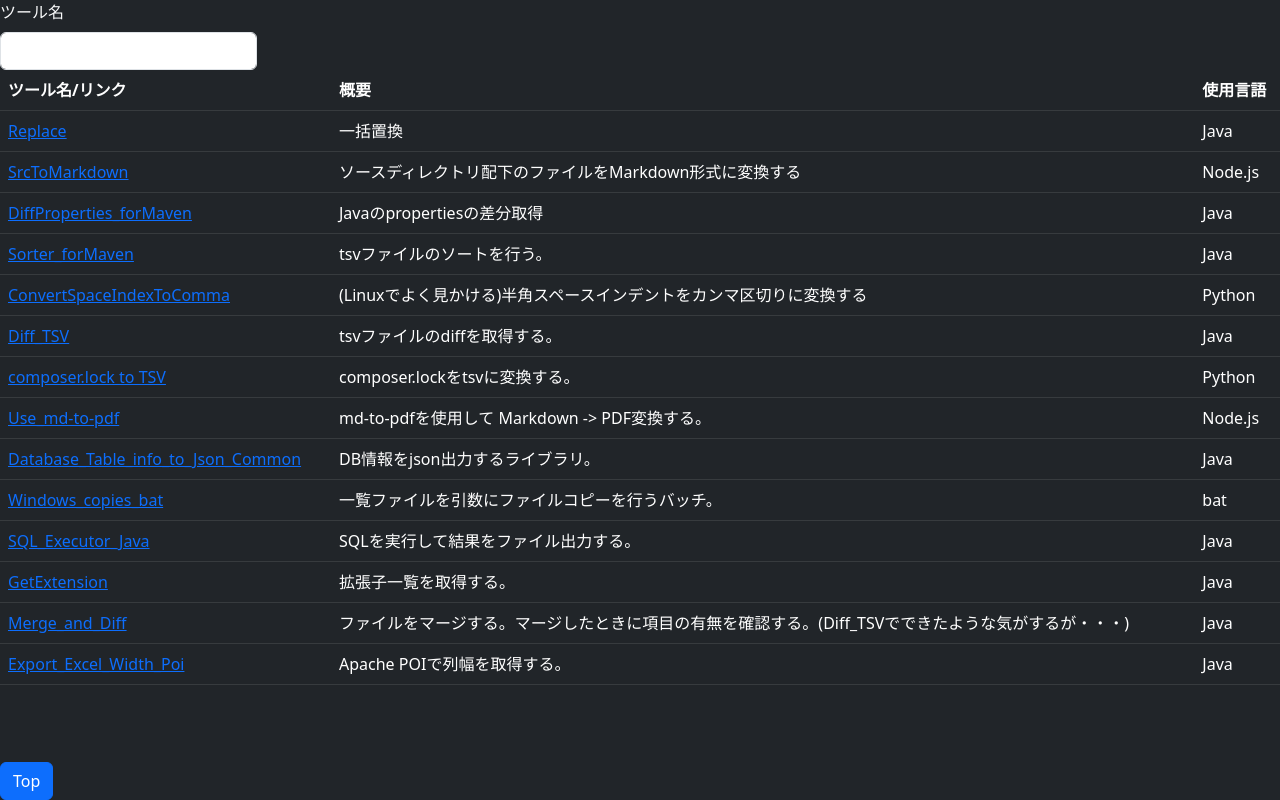
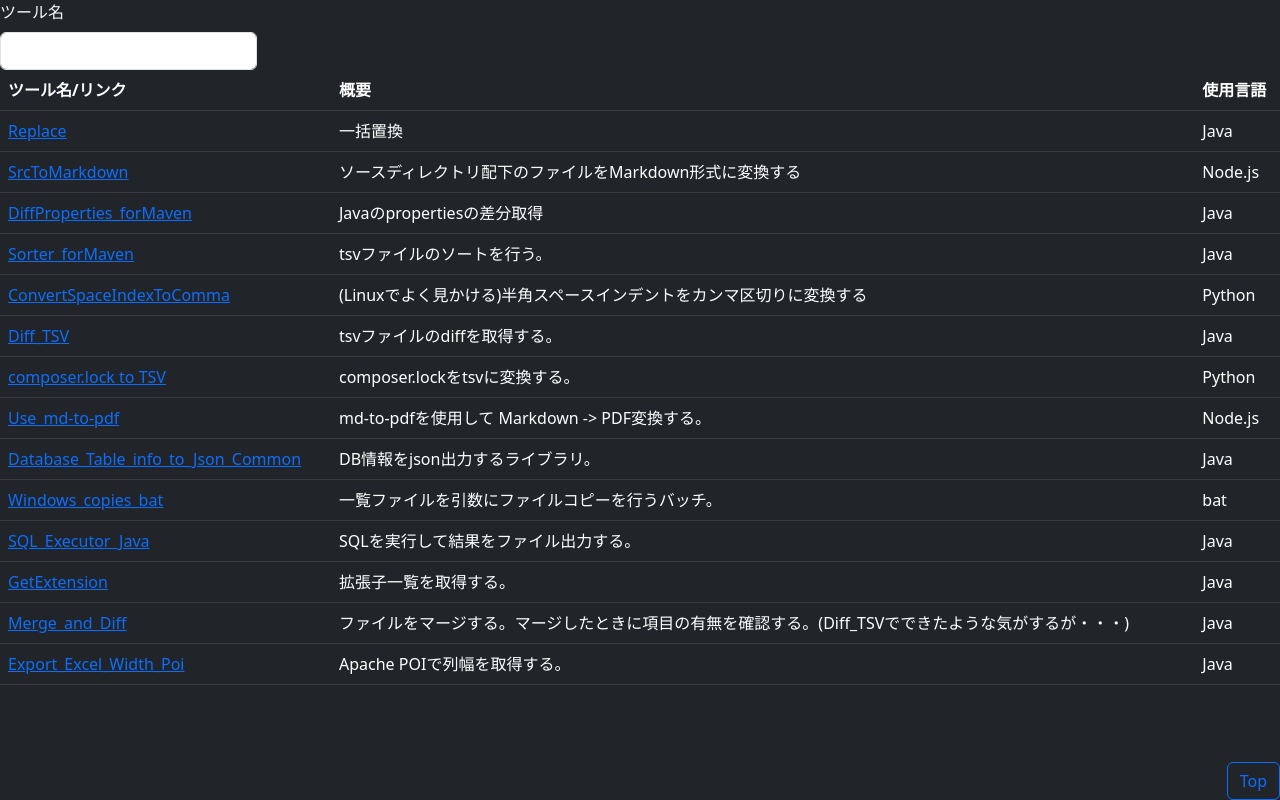
Before and after one commit to SampleUser0001/Bootstrap_practices, a plain HTML site: page repositories.html in a window 1280 px wide. Drawn offline with nearby package versions, Linux system fonts and the light colour scheme; a script that the page names is missing.

Commit message:
Topへのボタンを右下に固定

```diff
--- a/repositories.html
+++ b/repositories.html
@@ -100,9 +100,9 @@
         </tbody>
     </table>
 
-    <footer class="fixed-bottom">
-        <div>
-            <button onclick="location.href='#'" class="btn btn-primary">Top</button>
+    <footer class="footer fixed-bottom mt-auto">
+        <div class="position-absolute bottom-0 end-0">
+            <button onclick="location.href='#'" class="btn btn-outline-primary">Top</button>
         </div>
     </footer>
 
```
